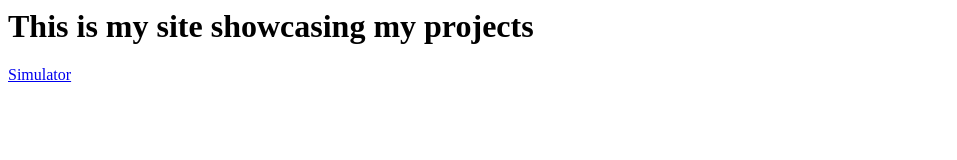
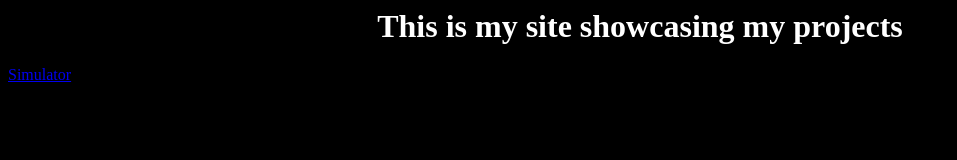
Before and after one commit to woahthre/homepage, a plain HTML site: page index.html in a window 1280 px wide. Shown: the whole page, without its empty margins (0-957 px from the left). Drawn offline with Linux system fonts and the light colour scheme.

Commit message:
Update index.html

```diff
--- a/index.html
+++ b/index.html
@@ -1,4 +1,4 @@
 <title>Home</title>
-<!-- <stylesheet>/main.css</stylesheet> -->
+<link rel="stylesheet" href="/main.css">
 <h1>This is my site showcasing my projects</h1>
 <a href="https://woahthre.github.io/simulator" target="_blank">Simulator</a>
```
